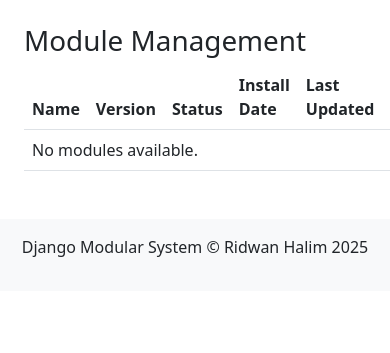
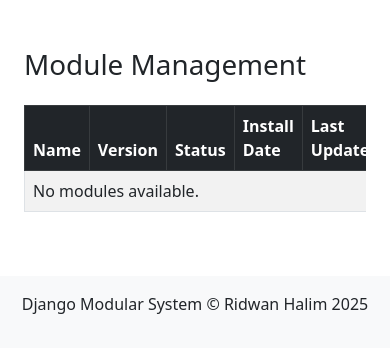
Before and after one commit to ridwaanhall/django-app-modular, a Django app: page /module/ in a window 390 px wide; the page is wider, and only the part inside the window is pictured. Shown: the part 56-409 px from the top of that part. Run offline with Django 5.2, Linux system fonts and the light colour scheme; data that the repository does not hold is empty.

Commit message:
feat: enhance module and product templates with improved styling and responsive design

```diff
--- a/module_engine/templates/module_engine/module_list.html
+++ b/module_engine/templates/module_engine/module_list.html
@@ -1,15 +1,16 @@
 {% extends "base.html" %}
 
 {% block title %}
-Module List
+Modules
 {% endblock %}
 
 {% block content %}
-<div class="container">
-    <h1>Module Management</h1>
+<div class="container mt-5">
+    <h1 class="mb-4">Module Management</h1>
 
-    <table class="table">
-        <thead>
+    <div class="table-responsive">
+        <table class="table table-striped table-bordered">
+            <thead class="table-dark">
                 <tr>
                     <th>Name</th>
                     <th>Version</th>
@@ -37,7 +38,7 @@ Module List
                     </td>
                     <td>{{ module.install_date|default:"-" }}</td>
                     <td>{{ module.update_date|default:"-" }}</td>
-                <td>
+                    <td class="text-center">
                         {% if not module.installed %}
                             <a href="{% url 'module_engine:install_module' module.name %}" class="btn btn-primary btn-sm">Install</a>
                         {% else %}
@@ -54,4 +55,5 @@ Module List
             </tbody>
         </table>
     </div>
+</div>
 {% endblock %}
--- a/product_module/templates/product_module/product_list.html
+++ b/product_module/templates/product_module/product_list.html
@@ -1,4 +1,8 @@
 {% extends "base.html" %}
+
+{% block title %}
+Products
+{% endblock %}
 
 {% block content %}
 <div class="container mt-5">
@@ -28,7 +32,7 @@
                     <td>{{ product.barcode }}</td>
                     <td>{{ product.price }}</td>
                     <td>{{ product.stock }}</td>
-                    <td>
+                    <td class="text-center">
                         <a href="{% url 'product_module:product_detail' product.pk %}" class="btn btn-info btn-sm">View</a>
 
                         {% if user_role in 'manager,user' %}
--- a/templates/base.html
+++ b/templates/base.html
@@ -3,7 +3,7 @@
 <head>
     <meta charset="UTF-8">
     <meta name="viewport" content="width=device-width, initial-scale=1.0">
-    <title>{% block title %}Django Modular System{% endblock %}</title>
+    <title>{% block title %}Django Modular System{% endblock %} - Django Modular System</title>
     <link href="https://cdn.jsdelivr.net/npm/bootstrap@5.2.3/dist/css/bootstrap.min.css" rel="stylesheet">
 </head>
 <body>
```
Also changed, not shown: product_module/templates/product_module/product_create.html (+6 -2 lines), product_module/templates/product_module/product_detail.html (+6 -2 lines), product_module/templates/product_module/product_update.html (+6 -2 lines). Lines whose indentation alone changed are shown as unchanged.
